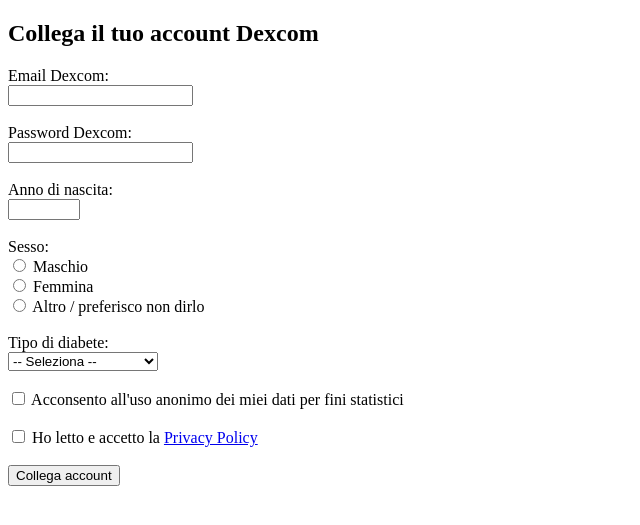
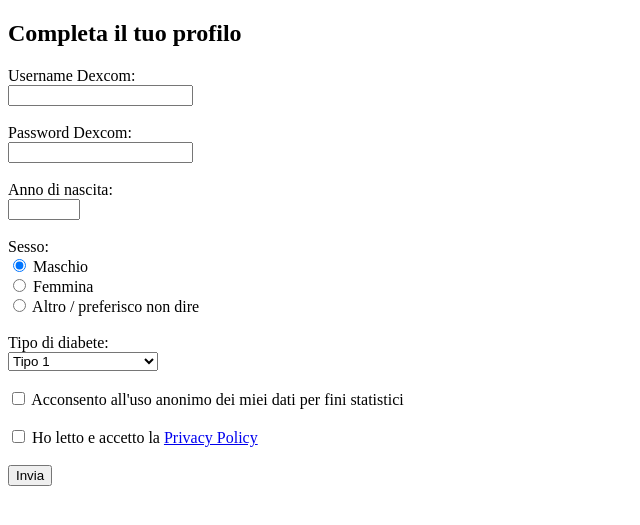
Before and after one commit to Gianlu9090/glicemia-backend, a Flask app: page / in a window 1280 px wide. Shown: the top 525 px of the page, without its empty margins (0-640 px from the left). Run offline with Flask 3, Linux system fonts and the light colour scheme; parts of the project's set-up code (start-up, migrations or seed data) failed here and were passed over.

Commit message:
Update index.html

```diff
--- a/templates/index.html
+++ b/templates/index.html
@@ -2,14 +2,12 @@
 <html lang="it">
 <head>
   <meta charset="UTF-8">
-  <title>Collega il tuo account Dexcom</title>
+  <title>Profilo Glicemia</title>
 </head>
 <body>
-  <h2>Collega il tuo account Dexcom</h2>
-
+  <h2>Completa il tuo profilo</h2>
   <form action="/submit" method="post">
-
-    <label for="username">Email Dexcom:</label><br>
+    <label for="username">Username Dexcom:</label><br>
     <input type="email" id="username" name="username" required><br><br>
 
     <label for="password">Password Dexcom:</label><br>
@@ -19,33 +17,25 @@
     <input type="number" id="birth_year" name="birth_year" min="1900" max="2025"><br><br>
 
     <label>Sesso:</label><br>
-    <input type="radio" id="male" name="gender" value="maschio">
-    <label for="male">Maschio</label><br>
-    <input type="radio" id="female" name="gender" value="femmina">
-    <label for="female">Femmina</label><br>
-    <input type="radio" id="other" name="gender" value="altro">
-    <label for="other">Altro / preferisco non dirlo</label><br><br>
+    <input type="radio" name="gender" value="Maschio" checked> Maschio<br>
+    <input type="radio" name="gender" value="Femmina"> Femmina<br>
+    <input type="radio" name="gender" value="Altro"> Altro / preferisco non dire<br><br>
 
     <label for="diabetes_type">Tipo di diabete:</label><br>
     <select id="diabetes_type" name="diabetes_type">
-      <option value="">-- Seleziona --</option>
-      <option value="tipo1">Tipo 1</option>
-      <option value="tipo2">Tipo 2</option>
-      <option value="gestazionale">Gestazionale</option>
-      <option value="altro">Altro / non specificato</option>
+      <option value="Tipo 1">Tipo 1</option>
+      <option value="Tipo 2">Tipo 2</option>
+      <option value="Gestazionale">Gestazionale</option>
+      <option value="Altro / non specificato">Altro / non specificato</option>
     </select><br><br>
 
-    <label>
-      <input type="checkbox" name="consent">
-      Acconsento all'uso anonimo dei miei dati per fini statistici
-    </label><br><br>
+    <input type="checkbox" id="consent" name="consent">
+    <label for="consent">Acconsento all'uso anonimo dei miei dati per fini statistici</label><br><br>
 
-    <label>
-      <input type="checkbox" name="accept_privacy" required>
-      Ho letto e accetto la <a href="https://violet-pest-ac1.notion.site/Privacy-Policy-Glicemia-Vocale-1eb1ee190b538092aa80cf6680fba291" target="_blank">Privacy Policy</a>
-    </label><br><br>
+    <input type="checkbox" id="privacy" name="privacy" required>
+    <label for="privacy">Ho letto e accetto la <a href="https://violet-pest-ac1.notion.site/Privacy-Policy-Glicemia-Vocale-1eb1ee190b538092aa80cf6680fba291" target="_blank">Privacy Policy</a></label><br><br>
 
-    <button type="submit">Collega account</button>
+    <button type="submit">Invia</button>
   </form>
 </body>
 </html>
```
